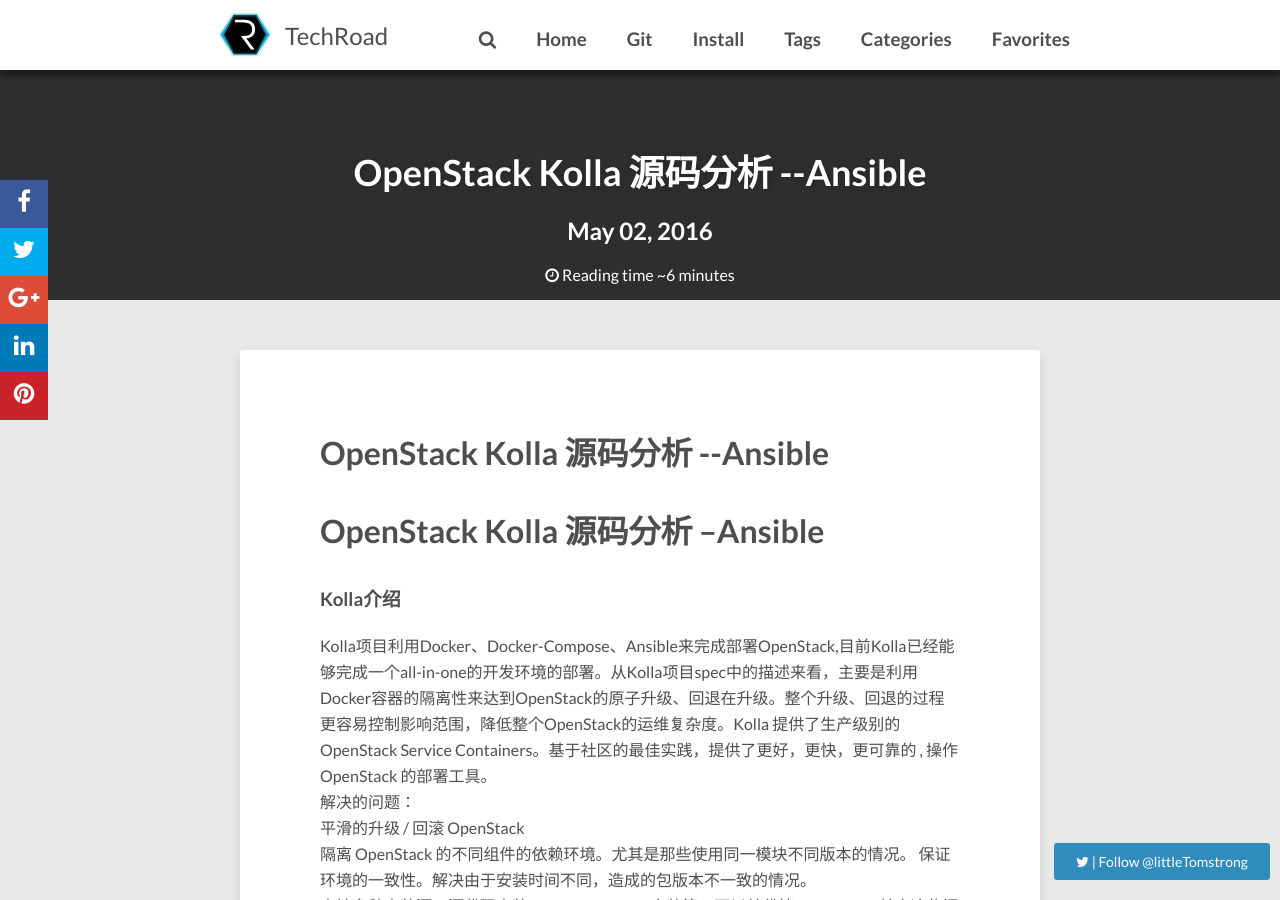
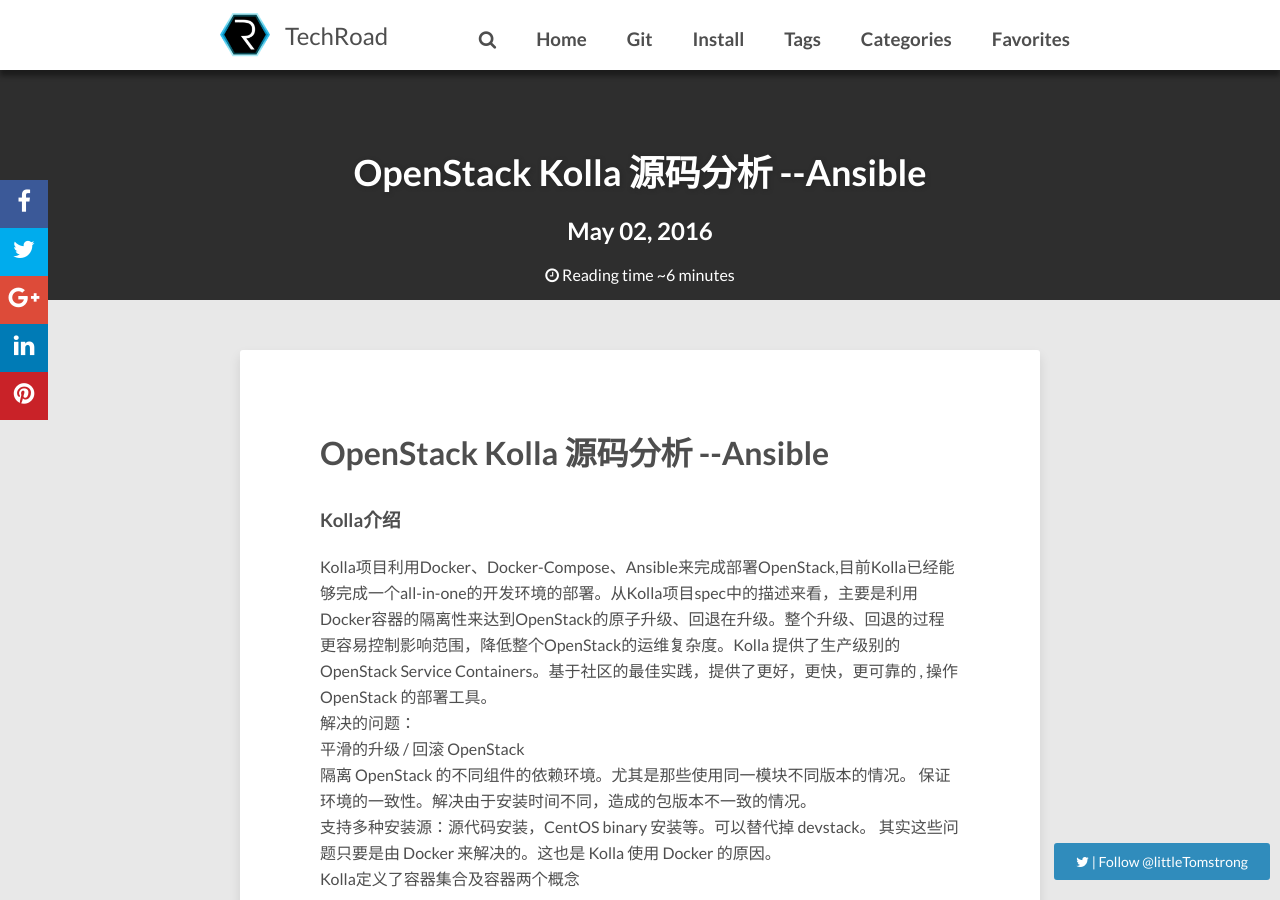
Before and after one commit to JianqingJiang/jianqingjiang.github.io, a Jekyll site: the page built from _posts/2016-05-02-openstack-kolla.md, in a window 1280 px wide and 900 px high. Built offline with Jekyll 4.4.1, drawn with Linux system fonts in a browser that asks for light colours; nearby versions of some CDN libraries; comment, search, counter and statistics services are not loaded.

Commit message:
modified _config.yml

```diff
--- a/_posts/2016-05-02-openstack-kolla.md
+++ b/_posts/2016-05-02-openstack-kolla.md
@@ -6,8 +6,6 @@
 categories: [OpenStack]
 ---
 
-
-#   OpenStack Kolla 源码分析 --Ansible
 ###    Kolla介绍
 Kolla项目利用Docker、Docker-Compose、Ansible来完成部署OpenStack,目前Kolla已经能够完成一个all-in-one的开发环境的部署。从Kolla项目spec中的描述来看，主要是利用Docker容器的隔离性来达到OpenStack的原子升级、回退在升级。整个升级、回退的过程更容易控制影响范围，降低整个OpenStack的运维复杂度。Kolla 提供了生产级别的 OpenStack Service Containers。基于社区的最佳实践，提供了更好，更快，更可靠的 , 操作 OpenStack 的部署工具。
 解决的问题：
```
